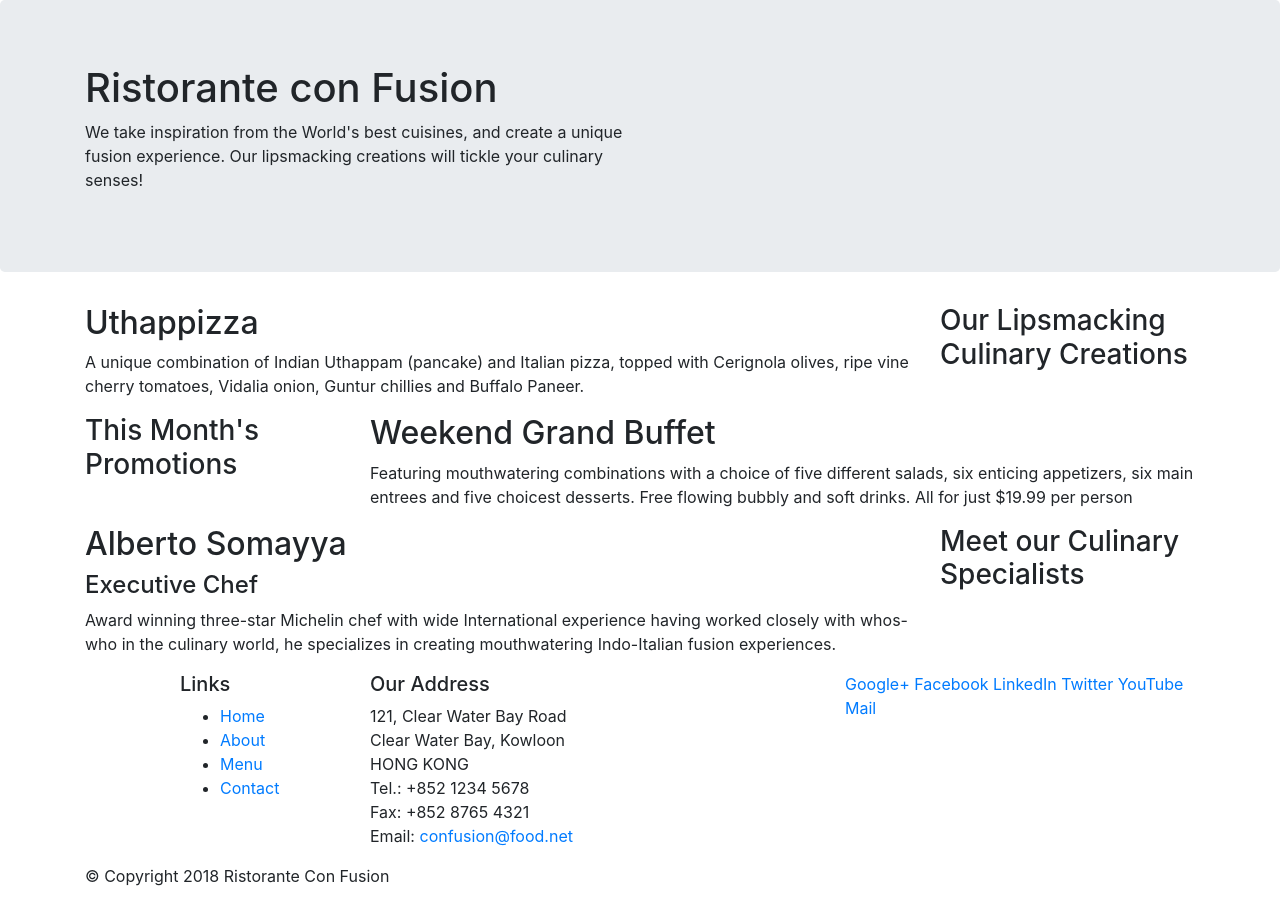
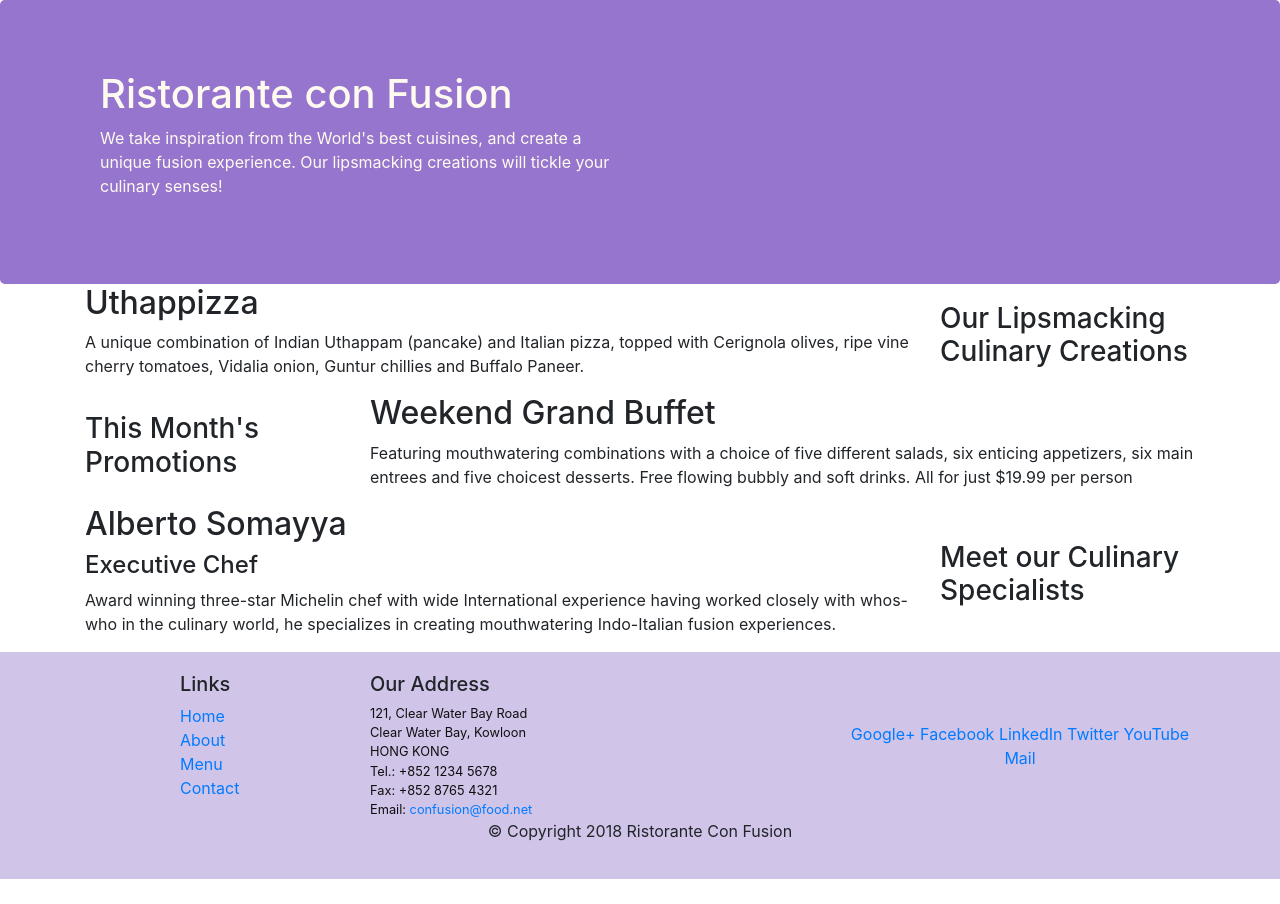
Before and after one commit to Adarsh-thedev/courseraTraining1, a website: page index.html in a window 1280 px wide. After the commit the page ends 879 px from the top, so only its background shows below. Drawn offline with nearby package versions, Linux system fonts and the light colour scheme.

Commit message:
Bootstrap grids part 2

```diff
--- /dev/null
+++ b/css/style.css
@@ -0,0 +1,29 @@
+.row-header{
+    margin:0px auto;
+    padding:0px;
+}
+
+.row-content {
+    margin:0px auto;
+    padding: 50px 0px 50px 0px;
+    border-bottom: 1px ridge;
+    min-height:400px;
+}
+
+.footer{
+    background-color: #D1C4E9;
+    margin:0px auto;
+    padding: 20px 0px 20px 0px;
+}
+.jumbotron {
+    padding:70px 30px 70px 30px;
+    margin:0px auto;
+    background: #9575CD ;
+    color:floralwhite;
+}
+
+address{
+    font-size:80%;
+    margin:0px;
+    color:#0f0f0f;
+}
--- a/index.html
+++ b/index.html
@@ -9,13 +9,14 @@
 
     <!-- Bootstrap CSS -->
     <link rel="stylesheet" href="node_modules/bootstrap/dist/css/bootstrap.min.css">
+    <link rel="stylesheet" href="css/style.css">
 </head>
 
 <body>
 
     <header class="jumbotron">
         <div class="container">
-            <div class="row">
+            <div class="row row-header">
                 <div class="col-12 col-sm-6">
                     <h1>Ristorante con Fusion</h1>
                     <p>We take inspiration from the World's best cuisines, and create a unique fusion experience. Our lipsmacking creations will tickle your culinary senses!</p>
@@ -27,7 +28,7 @@
     </header>
 
     <div class="container">
-        <div class="row">
+        <div class="row row-container align-items-center">
             <div class="col-12 order-sm-last col-sm-4 col-md-3">
                 <h3>Our Lipsmacking Culinary Creations</h3>
             </div>
@@ -38,7 +39,7 @@
         </div>
 
 
-        <div class="row">
+        <div class="row row-container align-items-center">
             <div class="col-12 col-sm-4 col-md-3">
                 <h3>This Month's Promotions</h3>
             </div>
@@ -48,7 +49,7 @@
             </div>
         </div>
 
-        <div class="row">
+        <div class="row row-container align-items-center">
             <div class="col-12 order-sm-last col-sm-4 col-md-3">
                 <h3>Meet our Culinary Specialists</h3>
             </div>
@@ -61,12 +62,12 @@
         </div>
     </div>
 
-    <footer>
+    <footer class="footer">
         <div class="container">
             <div class="row">
                 <div class="col-4 offset-1 col-sm-2">
                     <h5>Links</h5>
-                    <ul>
+                    <ul class="list-unstyled">
                         <li><a href="#">Home</a></li>
                         <li><a href="#">About</a></li>
                         <li><a href="#">Menu</a></li>
@@ -84,8 +85,8 @@
 		              Email: <a href="mailto:confusion@food.net">confusion@food.net</a>
 		           </address>
                 </div>
-                <div class="col-12 col-sm-4">
-                    <div>
+                <div class="col-12 col-sm-4 align-self-center">
+                    <div class="text-center">
                         <a href="http://google.com/+">Google+</a>
                         <a href="http://www.facebook.com/profile.php?id=">Facebook</a>
                         <a href="http://www.linkedin.com/in/">LinkedIn</a>
@@ -95,7 +96,7 @@
                     </div>
                 </div>
            </div>
-           <div class="row">
+           <div class="row justify-content-center">
                 <div class="col-auto">
                     <p>© Copyright 2018 Ristorante Con Fusion</p>
                 </div>
```
